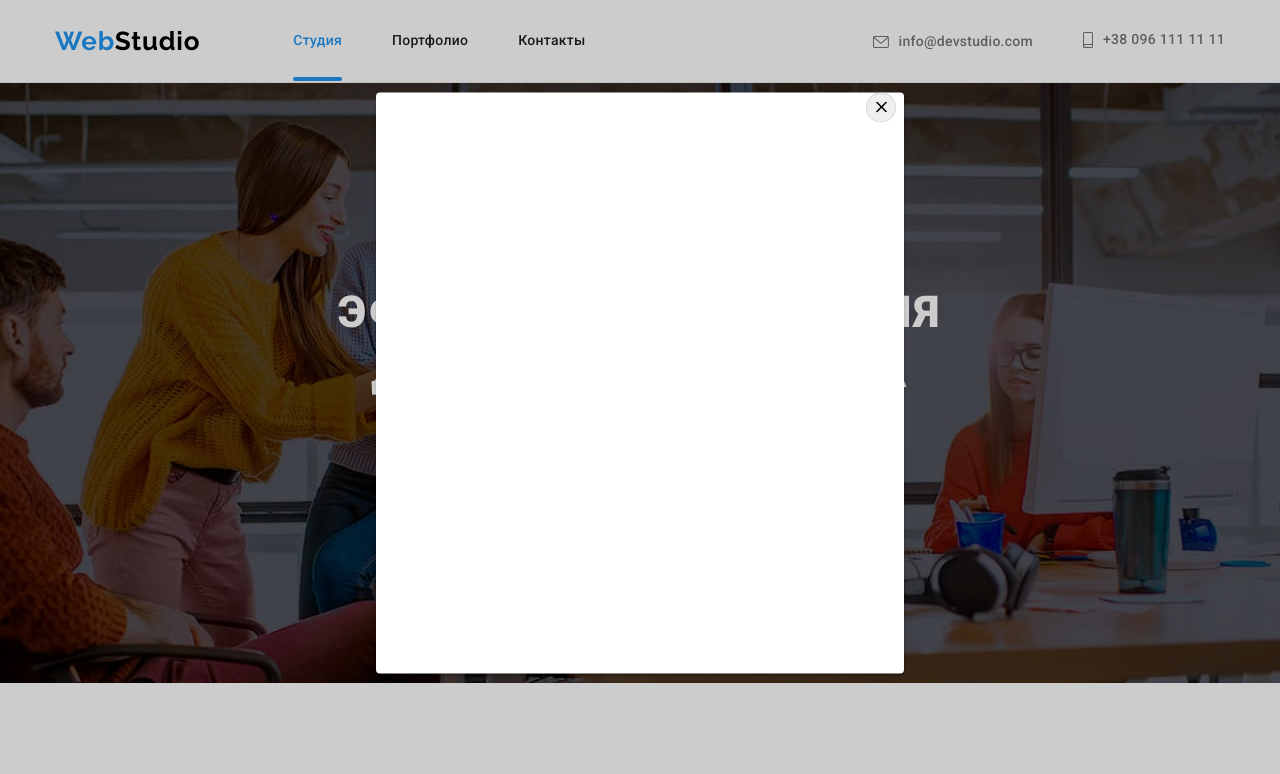
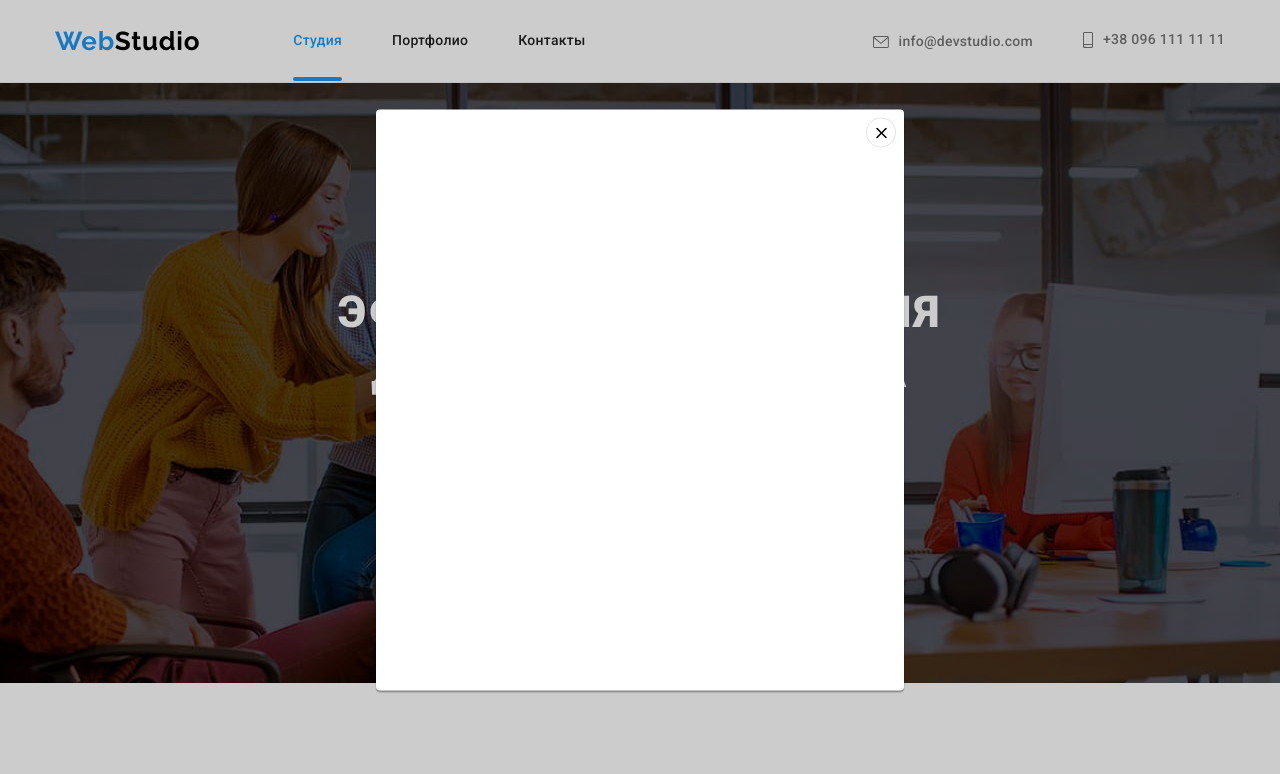
Before and after one commit to kolya8077/goit-markup-hw-05, a plain HTML site: page index.html in a window 1280 px wide. Both pictures are taken after a click on the button "Заказать услугу". Shown: the top 774 px of the page. Drawn offline with nearby package versions, Linux system fonts and the light colour scheme.

Commit message:
Правки

```diff
--- a/css/style.css
+++ b/css/style.css
@@ -226,14 +226,15 @@ address {
   cursor: pointer;
 }
 .backdrop {
-  position: absolute;
+  position: fixed;
   background-color: rgba(0, 0, 0, 0.2);
   width: 100%;
-  height: 100%;
+  height: 200%;
   transition: transform 2500ms var(--time-cubic);
+  z-index: 1;
 }
 .modal {
-  position: absolute;
+  position: fixed;
   top: 50%;
   left: 50%;
   transform: translate(-50%, -50%);
@@ -245,27 +246,34 @@ address {
     0px 2px 1px rgba(0, 0, 0, 0.2);
   border-radius: 4px;
 }
+.backdrop.is-hidden .modal {
+  transition: transform 2500ms var(--time-cubic);
+}
 .backdrop.is-hidden {
   visibility: hidden;
   pointer-events: none;
-  opacity: 1;
 }
 .cloused svg {
   color: #000000;
-  width: 11px;
-  height: 11px;
 }
 .cloused {
   border-radius: 50%;
   border: 1px solid rgba(0, 0, 0, 0.1);
   box-sizing: border-box;
+  background-color: var(--text-secondary);
 
   width: 30px;
   height: 30px;
 
   position: absolute;
-  top: 0;
+  top: 8px;
   right: 8px;
+
+  display: flex;
+  justify-content: center;
+  align-items: center;
+  margin: 0;
+  padding: 0;
 }
 
 /* hero */
@@ -362,8 +370,8 @@ address {
   color: var(--text-secondary);
 }
 
-/*  title section */
-/* team */
+/*  =================title section================= */
+/* =================team================= */
 .team {
   background-color: #f5f4fa;
   padding-top: 94px;
@@ -385,7 +393,6 @@ address {
 
 .conteiner-img {
   padding-top: 30px;
-  padding-bottom: 16px;
 }
 .name-people {
   font-weight: 500;
@@ -398,6 +405,7 @@ address {
 
 .signature {
   margin-top: 10px;
+  margin-bottom: 16px;
   font-weight: 400;
   font-size: 16px;
   line-height: 1.18;
@@ -421,7 +429,6 @@ address {
   margin-left: 10px;
 }
 .social-a {
-  display: block;
   width: 44px;
   height: 44px;
   border-radius: 50%;
@@ -448,9 +455,9 @@ address {
 .social-a:focus svg {
   fill: var(--text-secondary);
 }
-/* team */
+/* =================team================= */
 
-/* regular customers==== */
+/* =================regular customers================= */
 .customers-box {
   padding-top: 94px;
   padding-bottom: 94px;
@@ -479,7 +486,10 @@ address {
   border-radius: 4px;
   width: 170px;
   height: 92px;
-  padding: 16px 32px;
+
+  display: flex;
+  justify-content: center;
+  align-items: center;
 
   transition: hover, focus, 250ms var(--time-cubic);
 }
@@ -539,6 +549,8 @@ address {
 .maine-button:focus {
   color: #ffffff;
   background-color: var(--them-color);
+  box-shadow: 0px 3px 1px rgba(0, 0, 0, 0.1), 0px 1px 2px rgba(0, 0, 0, 0.08),
+    0px 2px 2px rgba(0, 0, 0, 0.12);
 }
 
 .cards-box {
--- a/index.html
+++ b/index.html
@@ -58,7 +58,7 @@
             <div class="backdrop is-hidden" data-modal>
                 <div class="modal">
                     <button class="cloused" data-modal-close aria-label="Закрыть">
-                        <svg>
+                        <svg width=11px height=11px>
                             <use href="images/icons.svg#icon-Vector"></use>
                         </svg>
                     </button>
@@ -157,7 +157,6 @@
                         <div class="conteiner-img">
                             <h3 class="name-people">Игорь Демьяненко</h3>
                             <p class="signature list">Product Designer</p>
-                        </div>
                             <ul class="social list">
                                 <li class="social-li">
                                     <a href="" class="social-a social-io">
@@ -188,13 +187,13 @@
                                     </a>
                                 </li>
                             </ul>
+                        </div>
                     </li>
                     <li class="team-box-list list">
                         <img src="./images/kom-2.jpg" width="270" alt="Ольга Репина">
                         <div class="conteiner-img">
                             <h3 class="name-people">Ольга Репина</h3>
                             <p class="signature list">Frontend Developer</p>
-                        </div>
                             <ul class="social list">
                                 <li class="social-li">
                                     <a href="" class="social-a social-io">
@@ -225,13 +224,13 @@
                                     </a>
                                 </li>
                             </ul>
+                        </div>
                     </li>
                     <li class="team-box-list list">
                         <img src="./images/kom-3.jpg" width="270" alt="Николай Тарасов">
                         <div class="conteiner-img">
                             <h3 class="name-people">Николай Тарасов</h3>
                             <p class="signature list">Marketing</p>
-                        </div>
                             <ul class="social list">
                                 <li class="social-li">
                                     <a href="" class="social-a social-io">
@@ -262,13 +261,13 @@
                                     </a>
                                 </li>
                             </ul>
+                        </div>
                     </li>
                     <li class="team-box-list list">
                         <img src="./images/kom-4.jpg" alt="Михаил Ермаков" width="270">
                         <div class="conteiner-img">
                             <h3 class="name-people">Михаил Ермаков</h3>
                             <p class="signature list">UI Designer</p>
-                        </div>
                             <ul class="social list">
                                 <li class="social-li">
                                     <a href="" class="social-a social-io">
@@ -299,6 +298,7 @@
                                     </a>
                                 </li>
                             </ul>
+                        </div>
                     </li>
                 </ul>
             </div>
```
Lines whose indentation alone changed are shown as unchanged.
